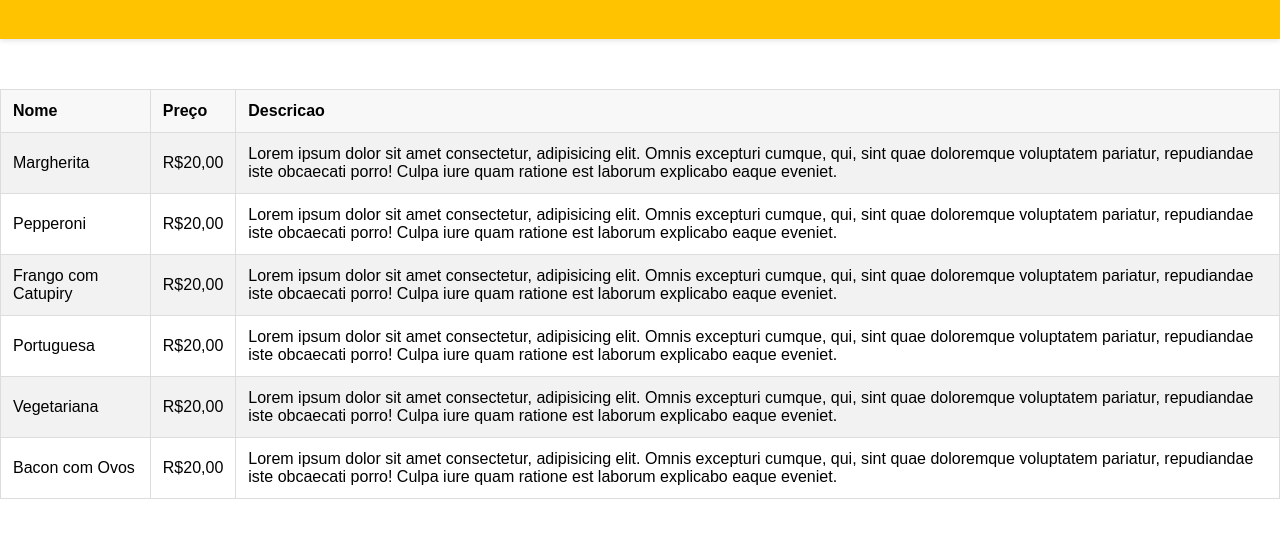
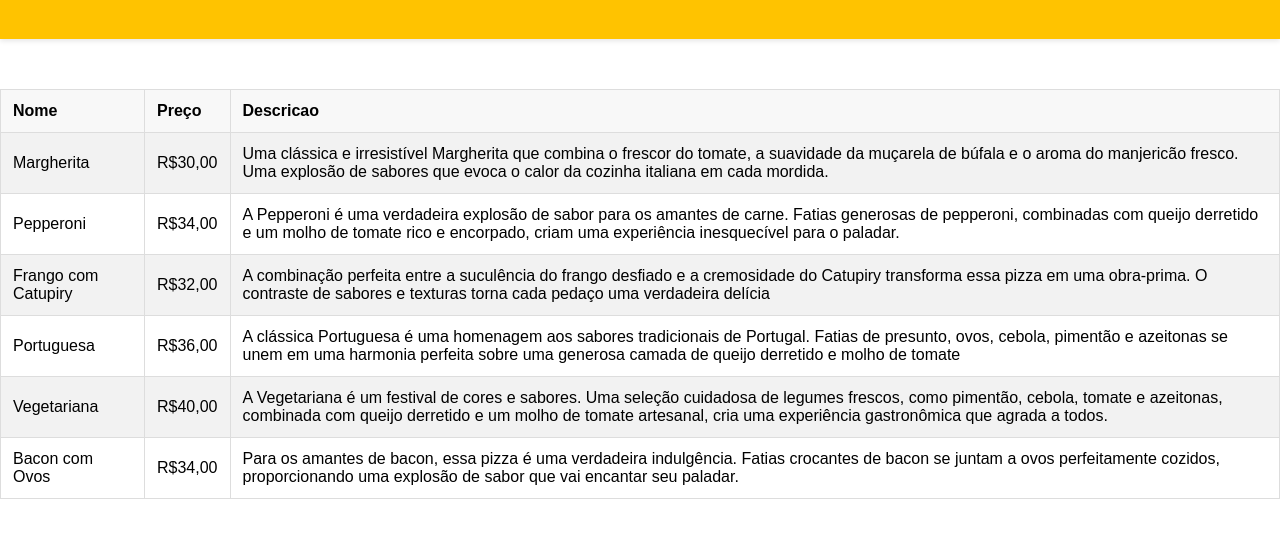
Before and after one commit to Lucas-Justino/PizzaLife, a plain HTML site: page menu/menu.html in a window 1280 px wide. Shown: the part 81-618 px from the top of the page. Drawn offline with Linux system fonts and the light colour scheme.

Commit message:
Atualização da Descrição e do Preço no Cardápio

```diff
--- a/menu/menu.html
+++ b/menu/menu.html
@@ -33,10 +33,10 @@
                 Margherita
             </td>
             <td>
-                R$20,00
+                R$30,00
             </td>
             <td>
-                Lorem ipsum dolor sit amet consectetur, adipisicing elit. Omnis excepturi cumque, qui, sint quae doloremque voluptatem pariatur, repudiandae iste obcaecati porro! Culpa iure quam ratione est laborum explicabo eaque eveniet.
+                Uma clássica e irresistível Margherita que combina o frescor do tomate, a suavidade da muçarela de búfala e o aroma do manjericão fresco. Uma explosão de sabores que evoca o calor da cozinha italiana em cada mordida.
             </td>
         </tr>
         <tr>
@@ -44,10 +44,10 @@
                 Pepperoni
             </td>
             <td>
-                R$20,00
+                R$34,00
             </td>
             <td>
-                Lorem ipsum dolor sit amet consectetur, adipisicing elit. Omnis excepturi cumque, qui, sint quae doloremque voluptatem pariatur, repudiandae iste obcaecati porro! Culpa iure quam ratione est laborum explicabo eaque eveniet.
+                A Pepperoni é uma verdadeira explosão de sabor para os amantes de carne. Fatias generosas de pepperoni, combinadas com queijo derretido e um molho de tomate rico e encorpado, criam uma experiência inesquecível para o paladar.
             </td>
         </tr>
         <tr>
@@ -55,10 +55,10 @@
                 Frango com Catupiry
             </td>
             <td>
-                R$20,00
+                R$32,00
             </td>
             <td>
-                Lorem ipsum dolor sit amet consectetur, adipisicing elit. Omnis excepturi cumque, qui, sint quae doloremque voluptatem pariatur, repudiandae iste obcaecati porro! Culpa iure quam ratione est laborum explicabo eaque eveniet.
+                A combinação perfeita entre a suculência do frango desfiado e a cremosidade do Catupiry transforma essa pizza em uma obra-prima. O contraste de sabores e texturas torna cada pedaço uma verdadeira delícia
             </td>
         </tr>
         <tr>
@@ -66,10 +66,10 @@
                 Portuguesa
             </td>
             <td>
-                R$20,00
+                R$36,00
             </td>
             <td>
-                Lorem ipsum dolor sit amet consectetur, adipisicing elit. Omnis excepturi cumque, qui, sint quae doloremque voluptatem pariatur, repudiandae iste obcaecati porro! Culpa iure quam ratione est laborum explicabo eaque eveniet.
+                A clássica Portuguesa é uma homenagem aos sabores tradicionais de Portugal. Fatias de presunto, ovos, cebola, pimentão e azeitonas se unem em uma harmonia perfeita sobre uma generosa camada de queijo derretido e molho de tomate
             </td>
         </tr>
         <tr>
@@ -77,10 +77,10 @@
                 Vegetariana
             </td>
             <td>
-                R$20,00
+                R$40,00
             </td>
             <td>
-                Lorem ipsum dolor sit amet consectetur, adipisicing elit. Omnis excepturi cumque, qui, sint quae doloremque voluptatem pariatur, repudiandae iste obcaecati porro! Culpa iure quam ratione est laborum explicabo eaque eveniet.
+                A Vegetariana é um festival de cores e sabores. Uma seleção cuidadosa de legumes frescos, como pimentão, cebola, tomate e azeitonas, combinada com queijo derretido e um molho de tomate artesanal, cria uma experiência gastronômica que agrada a todos.
             </td>
         </tr>
         <tr>
@@ -88,10 +88,10 @@
                 Bacon com Ovos
             </td>
             <td>
-                R$20,00
+                R$34,00
             </td>
             <td>
-                Lorem ipsum dolor sit amet consectetur, adipisicing elit. Omnis excepturi cumque, qui, sint quae doloremque voluptatem pariatur, repudiandae iste obcaecati porro! Culpa iure quam ratione est laborum explicabo eaque eveniet.
+                Para os amantes de bacon, essa pizza é uma verdadeira indulgência. Fatias crocantes de bacon se juntam a ovos perfeitamente cozidos, proporcionando uma explosão de sabor que vai encantar seu paladar.
             </td>
         </tr>
     </table>
```
